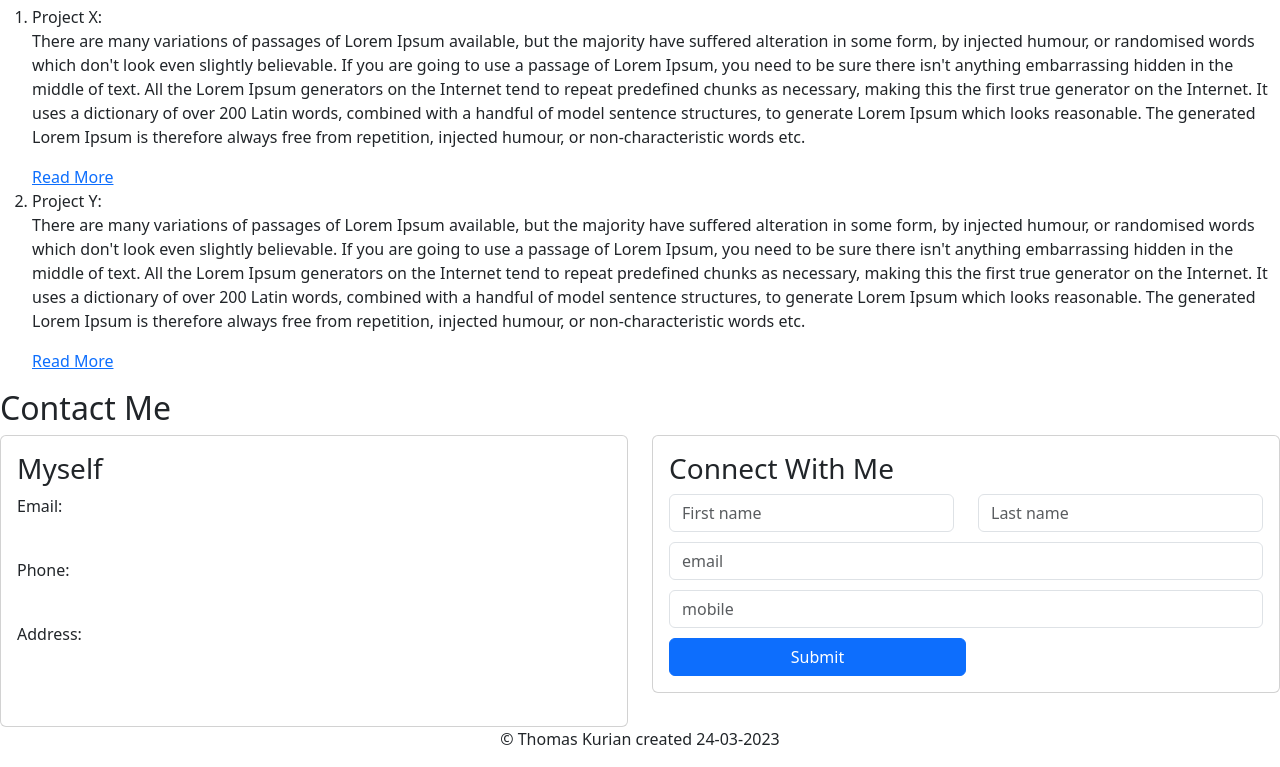
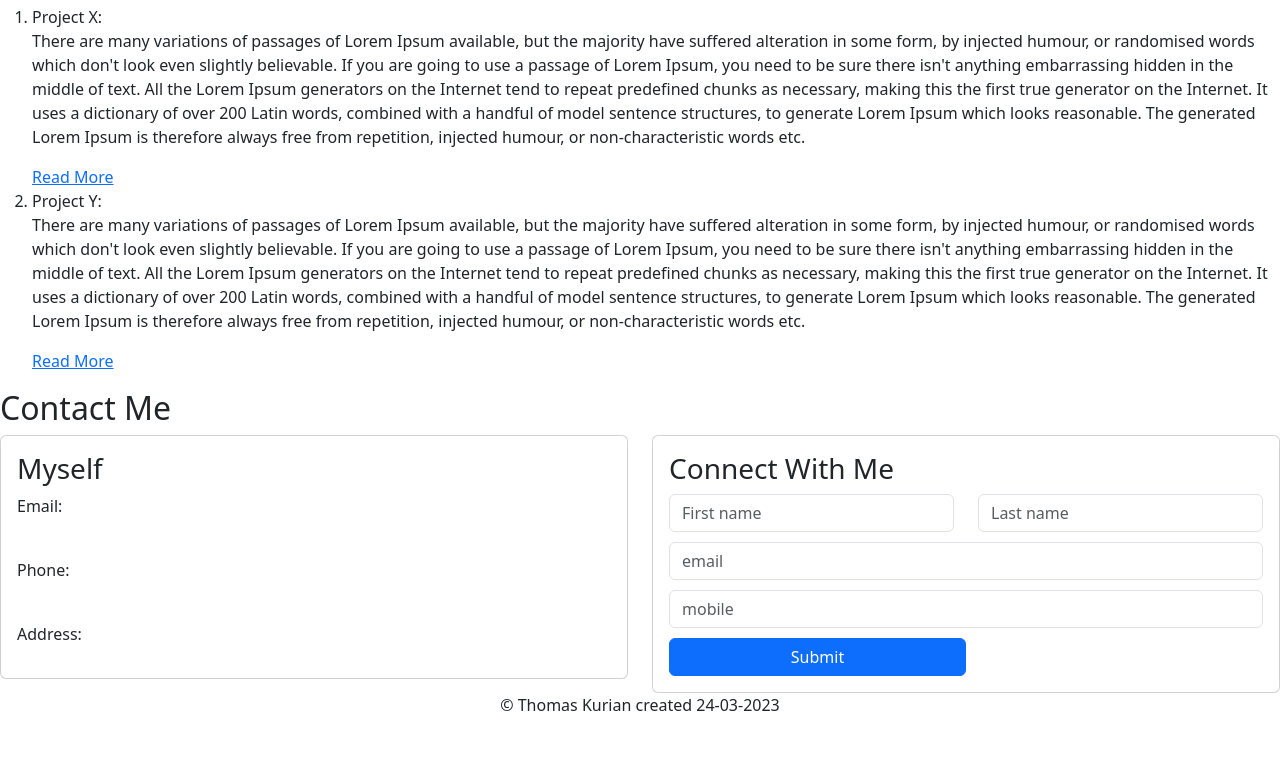
Before and after one commit to Thomman3825/Porfolio, a plain HTML site: page Porfolio_sample.html in a window 1280 px wide. Shown: the part 515-1282 px from the top of the page. After the commit the page ends 1248 px from the top, so only its background shows below. Drawn offline with nearby package versions, Linux system fonts and the light colour scheme.

Commit message:
Update Porfolio_sample.html

```diff
--- a/Porfolio_sample.html
+++ b/Porfolio_sample.html
@@ -87,7 +87,7 @@
                         <h3>Myself</h3>
                         <p>Email:</p><br>
                         <p>Phone:</p><br>
-                        <p>Address:</p><br><br>
+                        <p>Address:</p>
                     </div>
                   </div>
                 </div>
```
